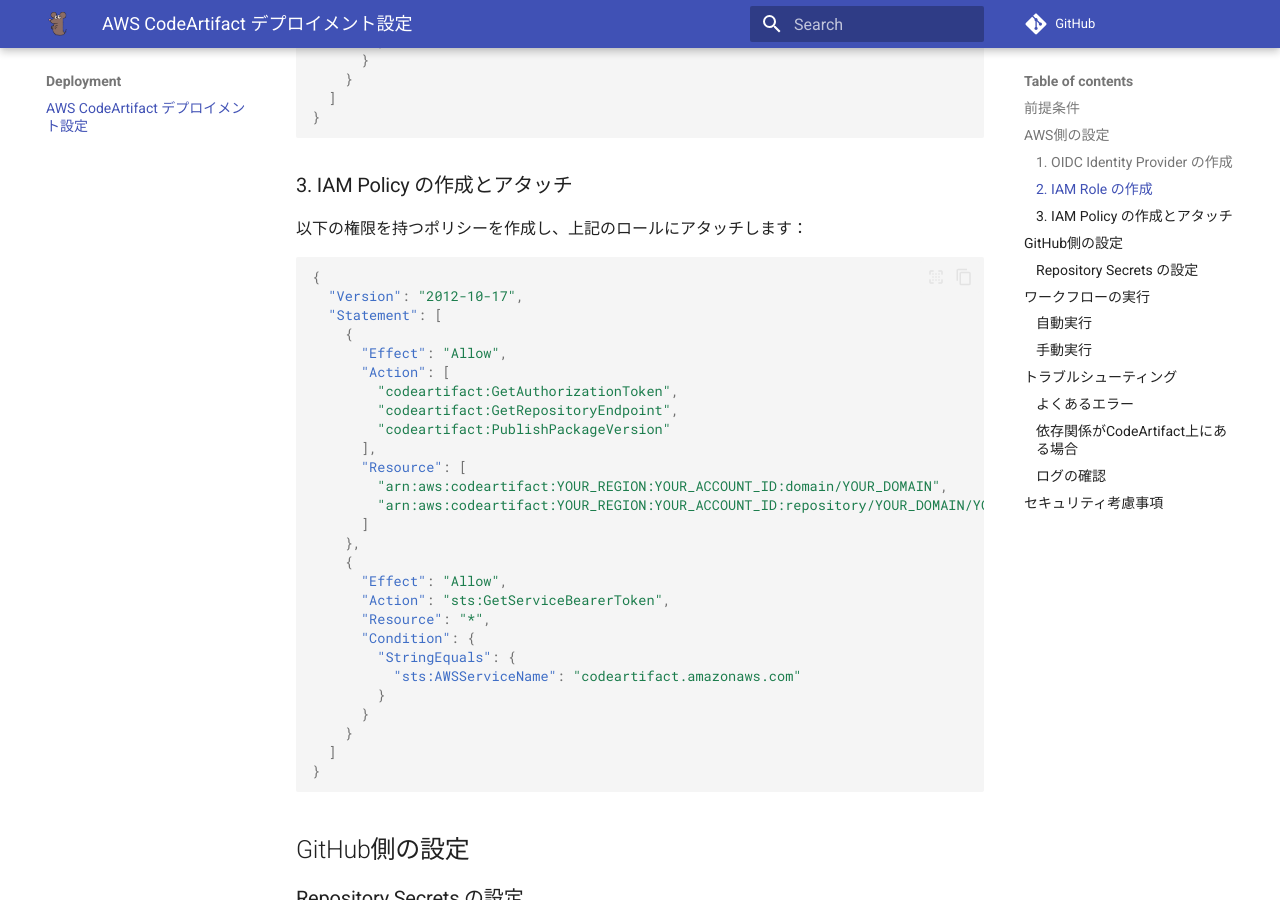
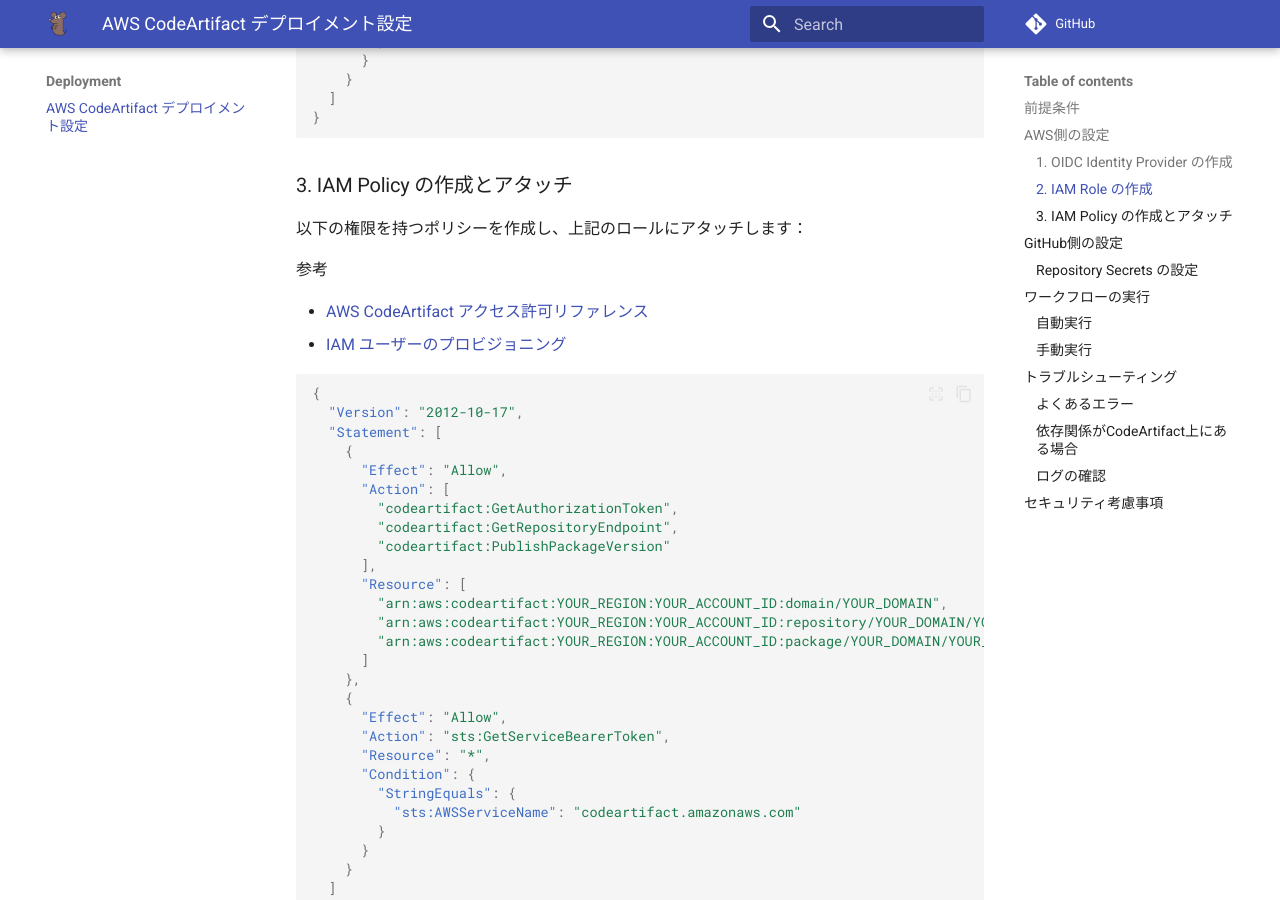
Before and after one commit to yamause/test-python-package, an MkDocs documentation site: the page built from docs/deployment/codeartifact-setup.md, in a window 1280 px wide and 900 px high, scrolled down 1124 px. Built offline with MkDocs 1.6.1 and Material for MkDocs 9.7.7, drawn with Linux system fonts in a browser that asks for light colours; comment, search, counter and statistics services are not loaded.

Commit message:
Update Docs

````diff
--- a/docs/deployment/codeartifact-setup.md
+++ b/docs/deployment/codeartifact-setup.md
@@ -48,6 +48,11 @@
 
 以下の権限を持つポリシーを作成し、上記のロールにアタッチします：
 
+参考
+
+- [AWS CodeArtifact アクセス許可リファレンス](https://docs.aws.amazon.com/ja_jp/codeartifact/latest/ug/auth-and-access-control-permissions-reference.html)
+- [IAM ユーザーのプロビジョニング](https://docs.aws.amazon.com/ja_jp/codeartifact/latest/ug/get-set-up-provision-user.html)
+
 ```json
 {
   "Version": "2012-10-17",
@@ -61,7 +66,8 @@
       ],
       "Resource": [
         "arn:aws:codeartifact:YOUR_REGION:YOUR_ACCOUNT_ID:domain/YOUR_DOMAIN",
-        "arn:aws:codeartifact:YOUR_REGION:YOUR_ACCOUNT_ID:repository/YOUR_DOMAIN/YOUR_REPOSITORY"
+        "arn:aws:codeartifact:YOUR_REGION:YOUR_ACCOUNT_ID:repository/YOUR_DOMAIN/YOUR_REPOSITORY",
+        "arn:aws:codeartifact:YOUR_REGION:YOUR_ACCOUNT_ID:package/YOUR_DOMAIN/YOUR_REPOSITORY/*"
       ]
     },
     {
````
